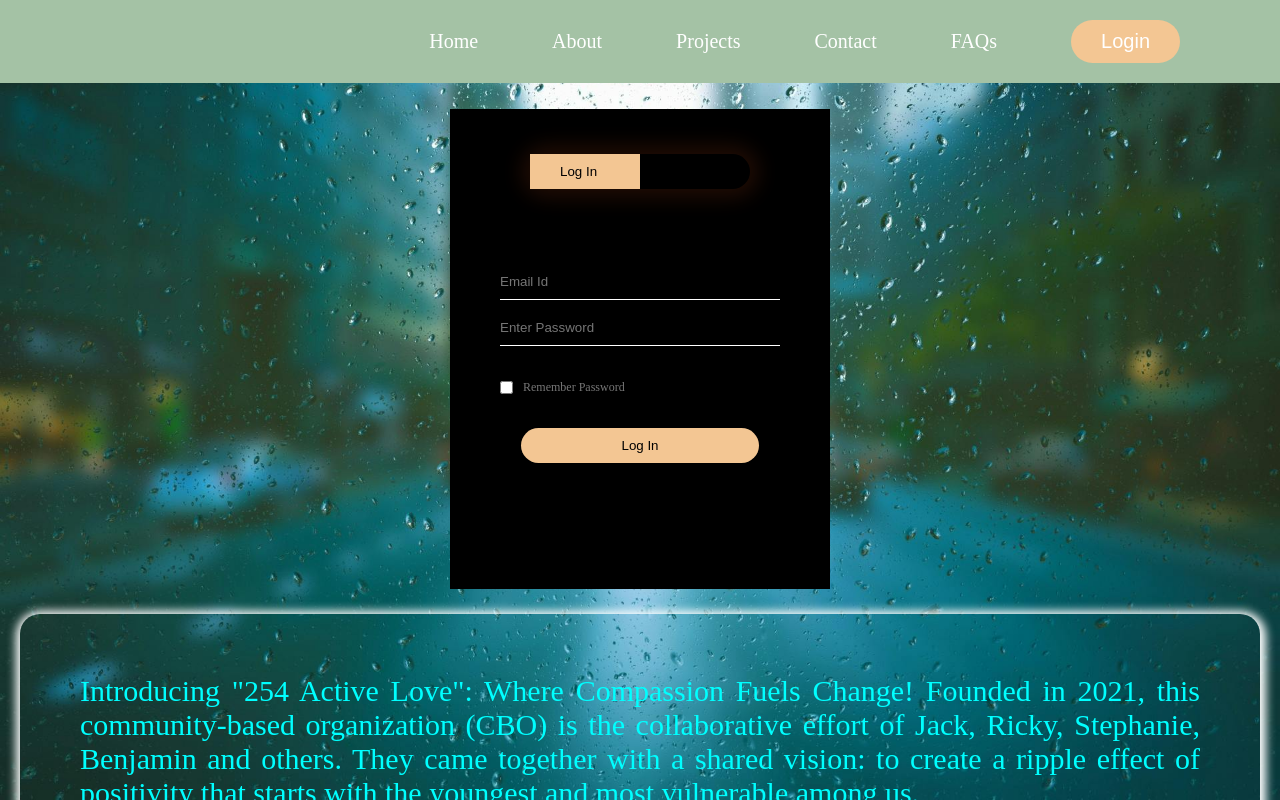
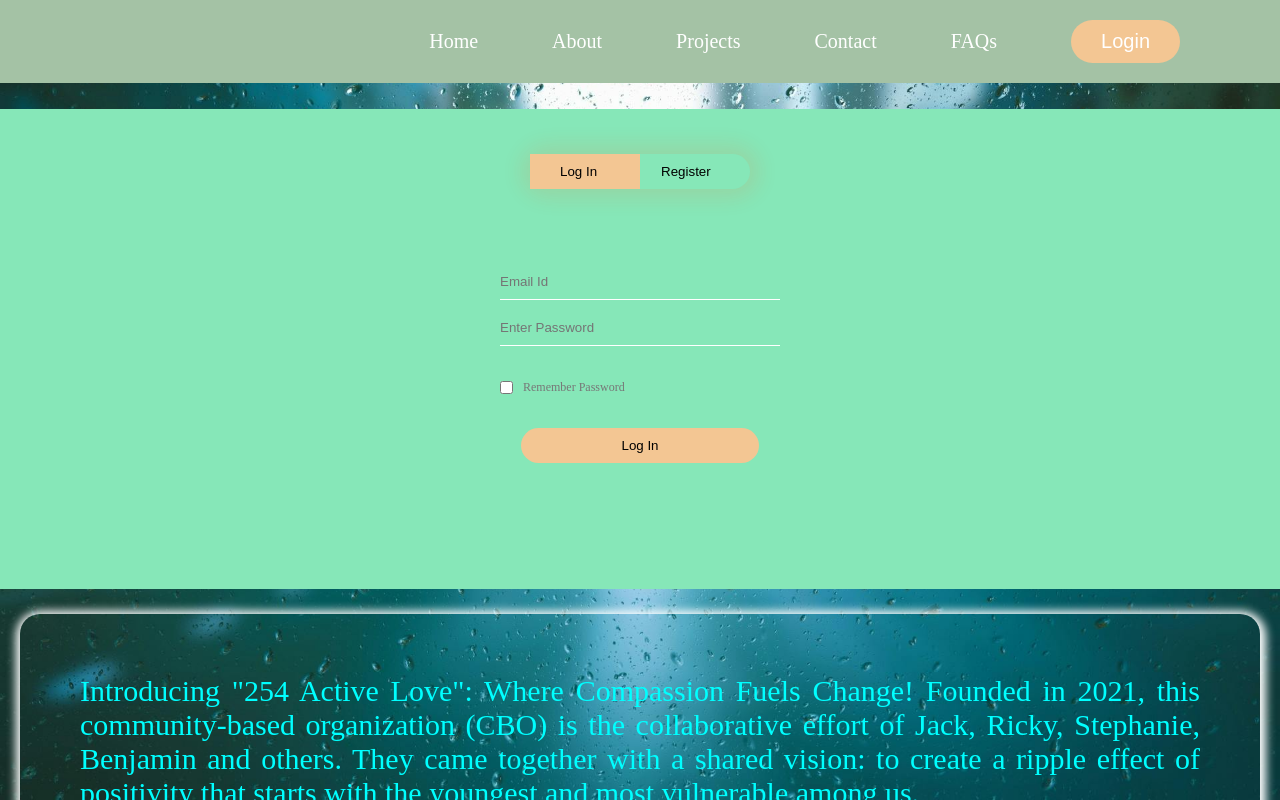
Before and after one commit to Benjamin-Kyalo/254-Active-Love, a plain HTML site: page login.html in a window 1280 px wide. Both pictures are taken after a click on the button "Login". Shown: the top 800 px of the page. Drawn offline with Linux system fonts and the light colour scheme.

Commit message:
more changes
more changes

```diff
--- a/login.css
+++ b/login.css
@@ -70,6 +70,7 @@ a {
 /* LOGIN FORM */
 #login-form {
   display: none;
+  background: #86e7b8;
 }
 .form-box {
   width: 380px;
@@ -77,7 +78,8 @@ a {
   position: relative;
   margin: 2% auto;
   /* background: rgba(0, 0, 0, 0.3); */
-  background-color: black;
+  /* background: black; */
+  background: #86e7b8;
   padding: 10px;
   overflow: hidden;
 }
--- a/style.css
+++ b/style.css
@@ -85,10 +85,11 @@ html {
   position: relative;
   margin: 2% auto;
   /* background: rgba(0, 0, 0, 0.3); */
-  /* background: #a4c2a5; */
-  /* background: #ACC8E5; */
+  /* background: #bcf4de; */
+  background: #86e7b8;
   padding: 10px;
   overflow: hidden;
+  border-radius: 20px;
 }
 .button-box {
   width: 220px;
```
Also changed, not shown: registration.html (added, +12 -0 lines), registrtation.css (added).
